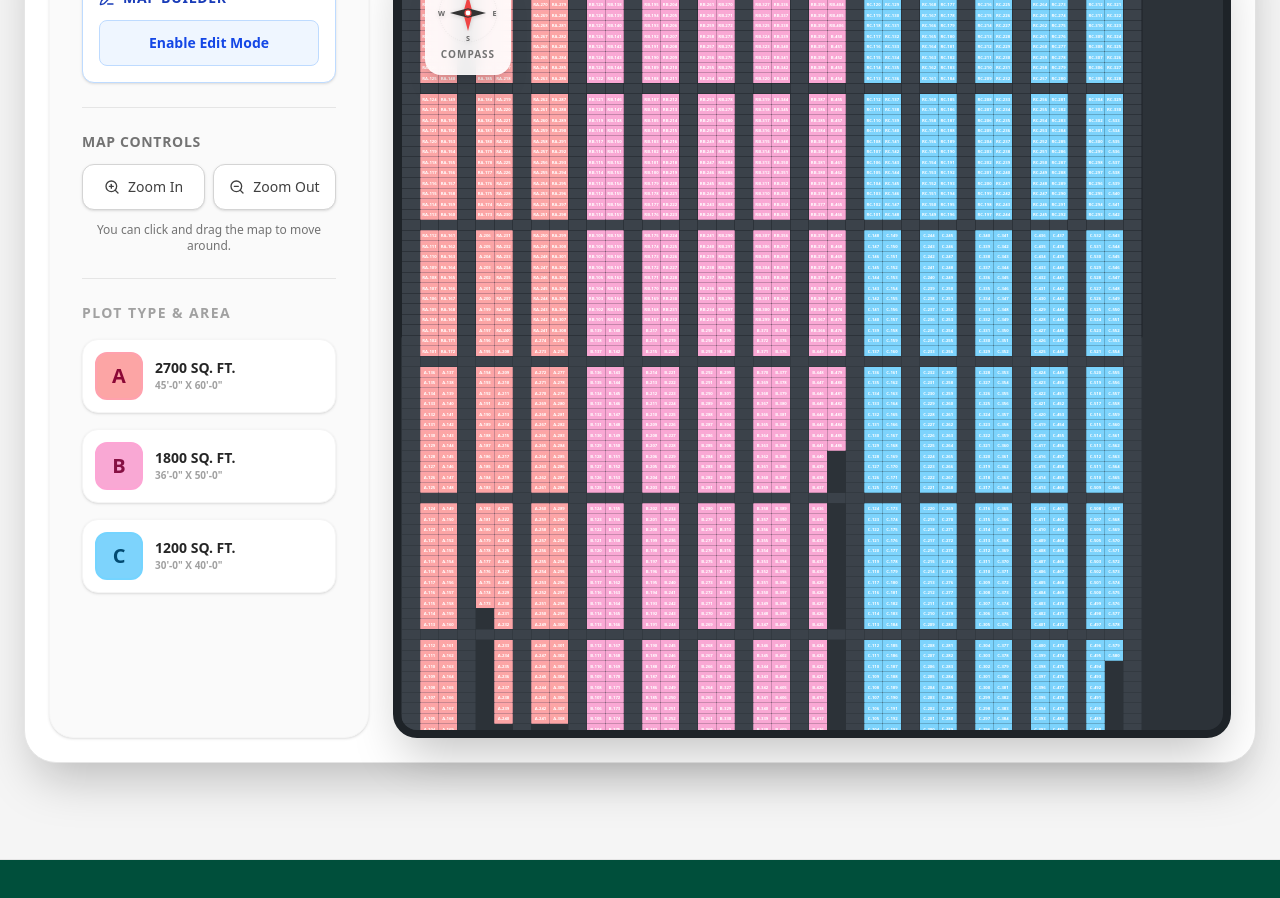
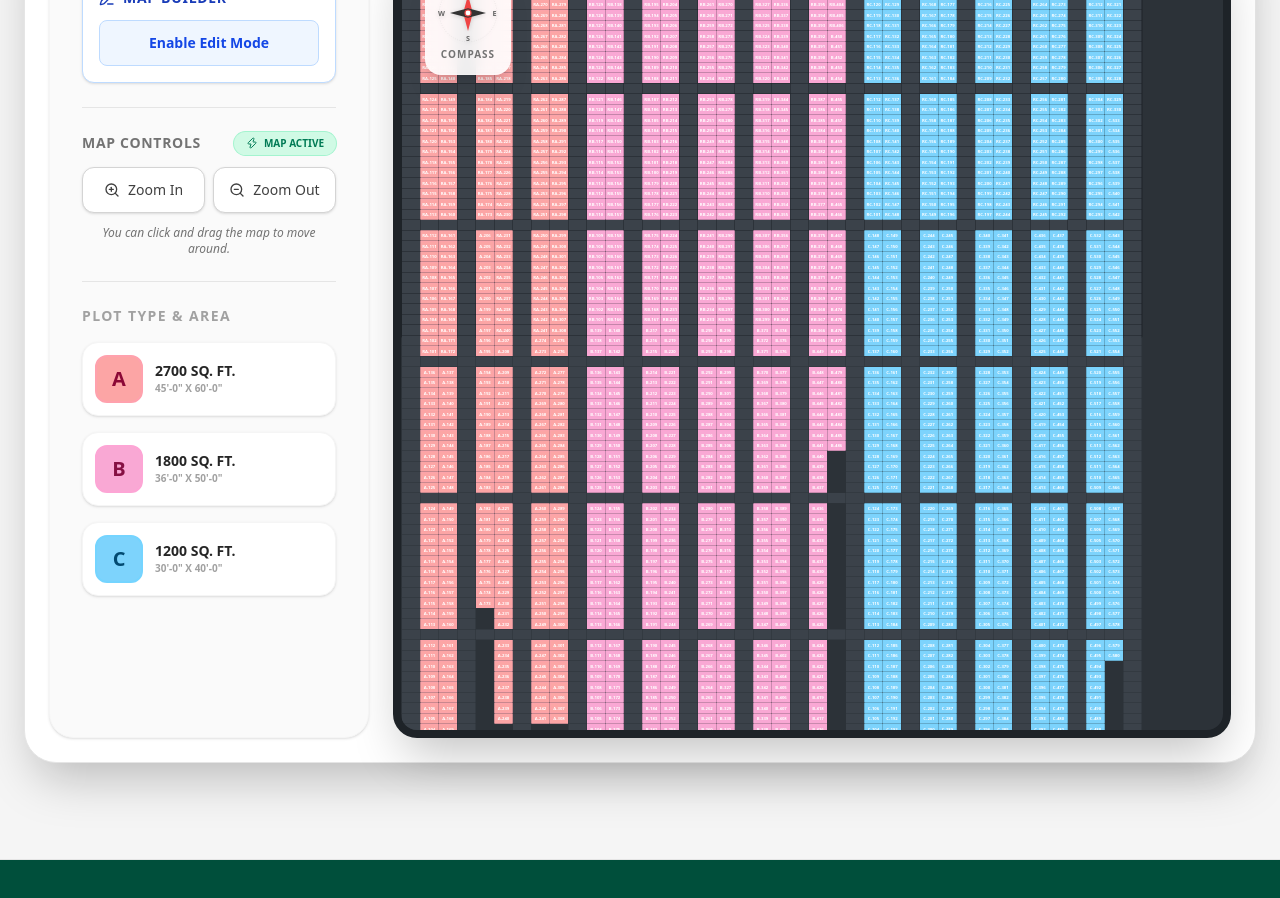
Before and after one commit to SyedEhsan06/dream-city, a Next.js app: page / in a window 1280 px wide. Shown: the part 2500-3398 px from the top of the page. Built offline with nearby package versions, Linux system fonts and the light colour scheme.

Commit message:
Lock map

```diff
--- a/src/components/PlotMap.tsx
+++ b/src/components/PlotMap.tsx
@@ -1,7 +1,7 @@
 "use client";
 
 import React, { useState, useMemo, useEffect } from 'react';
-import { ZoomIn, ZoomOut, Edit3, Save, Download, Upload, Trash, Trees, Plus, X, Road, MousePointerSquareDashed } from 'lucide-react';
+import { ZoomIn, ZoomOut, Edit3, Save, Download, Upload, Trash, Trees, Plus, X, Road, MousePointerSquareDashed, Shield, Zap } from 'lucide-react';
 import initialGridData from '../data/layoutMatrix.json';
 
 export type MapItem = {
@@ -30,6 +30,7 @@ export default function PlotMap({ onSelectPlot, onDataChange }: {
   const [lastTouch, setLastTouch] = useState({ x: 0, y: 0 });
   const [dragDistance, setDragDistance] = useState(0);
   const [gridSize, setGridSize] = useState({ x: 40, y: 80 });
+  const [isLocked, setIsLocked] = useState(false);
 
   // Editor State
   const [items, setItems] = useState<MapItem[]>(initialGridData as MapItem[]);
@@ -226,6 +227,7 @@ export default function PlotMap({ onSelectPlot, onDataChange }: {
   };
 
   const handleMouseDown = (e: React.MouseEvent) => {
+    if (isLocked) return;
     setIsDragging(true);
     setDragDistance(0);
   };
@@ -233,8 +235,13 @@ export default function PlotMap({ onSelectPlot, onDataChange }: {
   const handleMouseMove = (e: React.MouseEvent) => {
     if (!isDragging) return;
     const moved = Math.abs(e.movementX) + Math.abs(e.movementY);
-    setDragDistance(prev => prev + moved);
-    setPan(prev => ({ x: prev.x + e.movementX, y: prev.y + e.movementY }));
+    const newTotalMoved = dragDistance + moved;
+    setDragDistance(newTotalMoved);
+
+    // Only start panning if we've moved significantly (threshold: 5px)
+    if (newTotalMoved > 5) {
+      setPan(prev => ({ x: prev.x + e.movementX, y: prev.y + e.movementY }));
+    }
   };
 
   const handleMouseUp = () => {
@@ -242,6 +249,7 @@ export default function PlotMap({ onSelectPlot, onDataChange }: {
   };
 
   const handleTouchStart = (e: React.TouchEvent) => {
+    if (isLocked) return;
     if (e.touches.length === 1) {
       setIsDragging(true);
       setDragDistance(0);
@@ -255,12 +263,16 @@ export default function PlotMap({ onSelectPlot, onDataChange }: {
     const currentY = e.touches[0].clientY;
 
     const moved = Math.abs(currentX - lastTouch.x) + Math.abs(currentY - lastTouch.y);
-    setDragDistance(prev => prev + moved);
+    const newTotalMoved = dragDistance + moved;
+    setDragDistance(newTotalMoved);
 
-    setPan(prev => ({
-      x: prev.x + (currentX - lastTouch.x),
-      y: prev.y + (currentY - lastTouch.y)
-    }));
+    // Only start panning if we've moved significantly (threshold: 5px)
+    if (newTotalMoved > 5) {
+      setPan(prev => ({
+        x: prev.x + (currentX - lastTouch.x),
+        y: prev.y + (currentY - lastTouch.y)
+      }));
+    }
     setLastTouch({ x: currentX, y: currentY });
   };
 
@@ -363,13 +375,39 @@ export default function PlotMap({ onSelectPlot, onDataChange }: {
         <div className="h-px bg-neutral-200"></div>
 
         <div>
-            <h3 className="font-bold text-sm text-neutral-500 tracking-wider mb-3 uppercase">Map Controls</h3>
+            <div className="flex items-center justify-between mb-3">
+              <h3 className="font-bold text-sm text-neutral-500 tracking-wider uppercase">Map Controls</h3>
+              <button
+                onClick={() => setIsLocked(!isLocked)}
+                className={`flex items-center gap-1.5 px-3 py-1 rounded-full text-[10px] font-black transition-all ${
+                  isLocked ? 'bg-rose-100 text-rose-700 ring-1 ring-rose-200' : 'bg-emerald-100 text-emerald-700 ring-1 ring-emerald-200'
+                }`}
+              >
+                {isLocked ? (
+                  <><Shield className="w-3 h-3" /> MAP LOCKED</>
+                ) : (
+                  <><Zap className="w-3 h-3" /> MAP ACTIVE</>
+                )}
+              </button>
+            </div>
             <div className="flex gap-2 mb-3">
-              <button onClick={() => setMapScale(s => Math.min(s + 0.2, 3))} className="flex-1 bg-white border border-neutral-300 py-3 rounded-xl flex items-center justify-center gap-2 hover:bg-neutral-50 transition shadow-sm font-medium text-sm text-neutral-700"><ZoomIn className="w-4 h-4"/> Zoom In</button>
-              <button onClick={() => setMapScale(s => Math.max(s - 0.2, 0.3))} className="flex-1 bg-white border border-neutral-300 py-3 rounded-xl flex items-center justify-center gap-2 hover:bg-neutral-50 transition shadow-sm font-medium text-sm text-neutral-700"><ZoomOut className="w-4 h-4"/> Zoom Out</button>
+              <button
+                disabled={isLocked}
+                onClick={() => setMapScale(s => Math.min(s + 0.2, 3))}
+                className="flex-1 bg-white border border-neutral-300 py-3 rounded-xl flex items-center justify-center gap-2 hover:bg-neutral-50 transition shadow-sm font-medium text-sm text-neutral-700 disabled:opacity-50 disabled:grayscale"
+              >
+                <ZoomIn className="w-4 h-4"/> Zoom In
+              </button>
+              <button
+                disabled={isLocked}
+                onClick={() => setMapScale(s => Math.max(s - 0.2, 0.3))}
+                className="flex-1 bg-white border border-neutral-300 py-3 rounded-xl flex items-center justify-center gap-2 hover:bg-neutral-50 transition shadow-sm font-medium text-sm text-neutral-700 disabled:opacity-50 disabled:grayscale"
+              >
+                <ZoomOut className="w-4 h-4"/> Zoom Out
+              </button>
             </div>
-            <p className="text-xs text-neutral-500 font-medium text-center">
-              You can click and drag the map to move around.
+            <p className="text-xs text-neutral-500 font-medium text-center italic">
+              {isLocked ? "Unlock map to move or zoom." : "You can click and drag the map to move around."}
             </p>
         </div>
 
```
